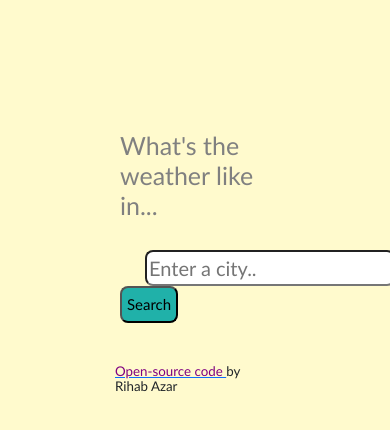
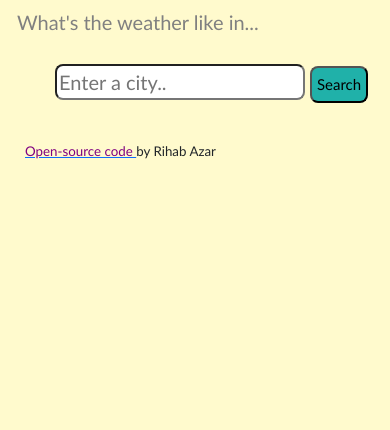
Before and after one commit to Shahbi88/Weather-React-Separate-VS-import, a React (Create React App) app: page / in a window 390 px wide. Shown: the top 430 px of the page. Built offline with nearby package versions, Linux system fonts and the light colour scheme; no server answers.

Commit message:
trying mobile view improve

```diff
--- a/src/WeatherForecast.css
+++ b/src/WeatherForecast.css
@@ -25,7 +25,7 @@
 .forecast-row {
   display: flex;
   justify-content: space-around;
-  margin: auto;
+  padding: 0px;
 }
 .col {
   padding-left: 40px;
@@ -33,8 +33,17 @@
 }
 @media (max-width: 800px) {
   .forecast-row {
-    display: block;
+    font-size: x-small;
+    display: grid;
+    grid-template-columns: 1fr 1fr 1fr;
+    grid-template-rows: 1fr 1fr;
     justify-content: space-around;
     margin: auto;
   }
+  .col {
+    margin-top: 0px;
+    padding-top: 0px;
+    padding-left: 5px;
+    padding-right: 30px;
+  }
 }
--- a/src/styles.css
+++ b/src/styles.css
@@ -17,6 +17,8 @@ h5 {
   background-color: #fffacd;
   align-self: center;
   align-content: center;
+  margin: auto;
+  align-items: center;
 }
 .search-form-input {
   margin-left: 20px;
@@ -42,10 +44,6 @@ h5 {
 }
 .unit {
   text-decoration: none;
-}
-
-.text {
-  font-size: larger;
 }
 
 .mainCity {
@@ -126,7 +124,7 @@ body {
   color: purple;
 }
 .number {
-  font-size: xx-large;
+  font-size: x-large;
 }
 .first-unit {
   font-size: xx-large;
@@ -136,21 +134,33 @@ body {
 }
 
 @media (max-width: 800px) {
+  header {
+    margin-left: 0px;
+  }
   body {
     font-family: "Trebuchet MS", "Lucida Sans Unicode", "Lucida Grande",
       "Lucida Sans", Arial, sans-serif;
     background-color: #fffacd;
     margin: 0px;
+    padding: 10px;
   }
 
   .mainCity {
     display: inline;
+    padding-top: 0px;
   }
   #city {
     color: rgb(164, 40, 164);
     font-weight: bold;
-    font-size: 30px;
+    font-size: 26px;
+    padding-top: 0px;
     font-family: Cambria, Cochin, Georgia, Times, "Times New Roman", serif;
+  }
+  .number {
+    font-size: small;
+  }
+  .unit {
+    font-size: small;
   }
   .search-form-input {
     margin-left: 25px;
@@ -160,8 +170,10 @@ body {
     max-width: 250px;
   }
   h5 {
-    margin-left: 20px;
-    font-size: 25px;
+    align-self: center;
+    font-size: 20px;
+    padding-top: 0px;
+    padding-left: 0px;
   }
   .h6 {
     font-size: 12px;
@@ -169,6 +181,7 @@ body {
   }
   .search-form {
     display: inline-block;
+    align-self: center;
   }
   .less {
     text-align: auto;
```
